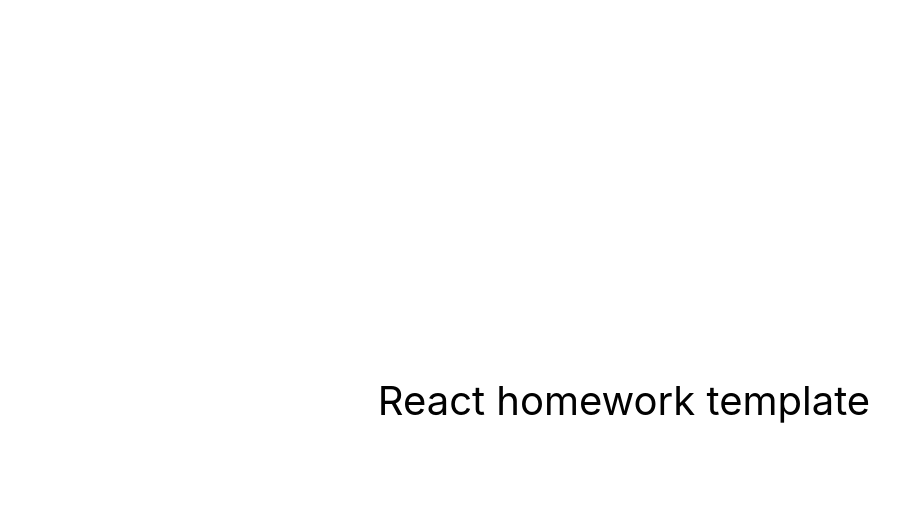
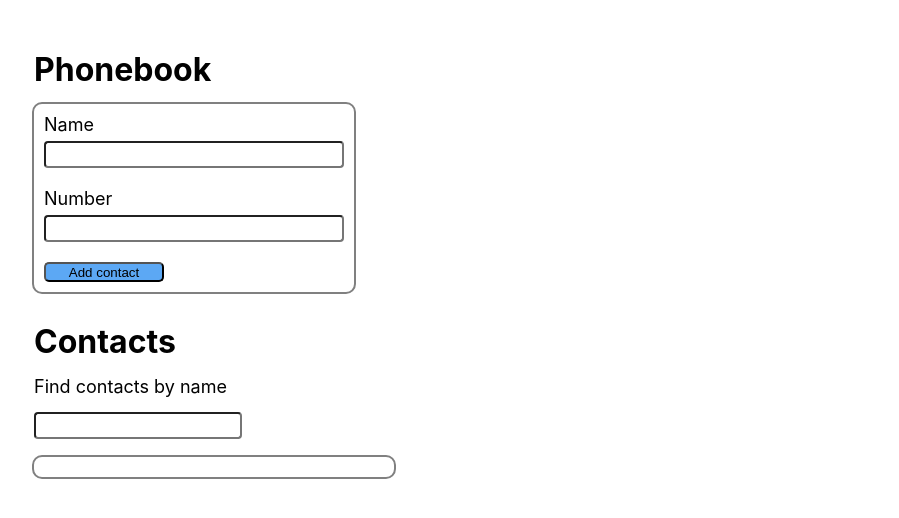
Before and after one commit to Denys07748/goit-react-hw-04-phonebook, a React (Create React App) app: page / in a window 1280 px wide. Shown: the top 518 px of the page, without its empty margins (16-915 px from the left). Built offline with nearby package versions, Linux system fonts and the light colour scheme.

Commit message:
додає стартові файли

```diff
--- /dev/null
+++ b/src/components/App/App.jsx
@@ -0,0 +1,85 @@
+import React, { Component } from 'react';
+import { nanoid } from 'nanoid';
+import {Container, TitleMain, TitleSec} from './App.styled'
+import ContactForm from 'components/ContactForm/ContactForm';
+import ContactList from 'components/ContactList/ContactList';
+import Filter from 'components/Filter/Filter';
+
+class App extends Component {
+  state = {
+    contacts: [],
+    filter: ''
+  }
+
+  componentDidMount() {
+    const contacts = localStorage.getItem('contacts');
+    const parsedContacts = JSON.parse(contacts);
+
+    if(parsedContacts) {
+      this.setState({ contacts: parsedContacts });
+    }
+  }
+
+  componentDidUpdate(prevPors, prevState) {
+    if(this.state.contacts !== prevState.contacts) {
+      localStorage.setItem('contacts', JSON.stringify(this.state.contacts));
+    }
+  }
+
+  addContact = contactData => {
+    const isIncludes = this.state.contacts.some(({name, number}) => name.toLowerCase() === contactData.name.toLowerCase() ||
+      number === contactData.number);
+    if(isIncludes) {
+      alert('A contact with the same name or number is already in contacts');
+      return;
+    }
+
+    const newContact = {
+      id: nanoid(5),
+      ...contactData,
+    }
+
+    this.setState(({ contacts }) => ({
+      contacts: [newContact, ...contacts],
+    }))
+  };
+
+  changeFilter = e => {
+    this.setState({filter: e.currentTarget.value})
+  };
+
+  getVisibleContacts = () => {
+    const {filter, contacts} = this.state;
+    const normalizedFilter = filter.toLowerCase();
+
+    return contacts.filter(({name}) =>
+      name.toLowerCase().includes(normalizedFilter)
+    );
+  };
+
+  deleteContact = contactId => {
+    this.setState(prevState => ({
+      contacts: prevState.contacts.filter(({id}) => id !== contactId),
+    }));
+  };
+
+  render() {
+    const visibleContacts = this.getVisibleContacts();
+
+    return (
+      <Container>
+        <TitleMain>Phonebook</TitleMain>
+        <ContactForm
+          onSubmit={this.addContact}
+        />
+
+        <TitleSec>Contacts</TitleSec>
+        <Filter value={this.state.filter} onChange={this.changeFilter}/>
+        <ContactList contacts={visibleContacts} onDeleteContact={this.deleteContact} />
+      </Container>
+    );
+  }
+
+};
+
+export default App;
--- /dev/null
+++ b/src/components/App/App.styled.jsx
@@ -0,0 +1,35 @@
+import styled from '@emotion/styled';
+
+export const Container = styled.div`
+    height: 100vh;
+    font-size: 18px;
+    color: #010101;
+    padding: 50px;
+
+    input {
+      font-size: 18px;
+      border-radius: 4px
+    }
+
+    label {
+        font-size: 18px;
+    }
+
+    button {
+        cursor: pointer;
+    }
+`;
+
+export const TitleMain = styled.h1`
+    font-size: 32px;
+    font-weight: bold;
+    margin: 0;
+    padding-bottom: 15px;
+`;
+
+export const TitleSec = styled.h2`
+    font-size: 32px;
+    font-weight: bold;
+    margin: 0;
+    padding: 30px 0 15px 0;
+`;
--- /dev/null
+++ b/src/components/ContactForm/ContactForm.jsx
@@ -0,0 +1,63 @@
+import PropTypes from 'prop-types';
+import { FormEl } from "./ContactForm.styled";
+import { Formik, Field, ErrorMessage } from "formik";
+import * as yup from "yup";
+
+const { validName: { checkName, messageName }, validNum: { checkNum, messageNum } } = {
+    validName: {
+        checkName: /^[a-zA-Zа-яА-Я]+(([' -][a-zA-Zа-яА-Я ])?[a-zA-Zа-яА-Я]*)*$/,
+        messageName: 'Name may contain only letters',
+    },
+    validNum: {
+        checkNum: /\+?\d{1,4}?[-.\s]?\(?\d{1,3}?\)?[-.\s]?\d{1,4}[-.\s]?\d{1,4}[-.\s]?\d{1,9}/,
+        messageNum: 'Phone number must be digits',
+    },
+}
+
+const schema = yup.object().shape({
+    name: yup.string().matches(checkName, messageName).required('Name is required'),
+    number: yup.string().matches(checkNum, messageNum).required('Number is required'),
+});
+
+const initialValues = {
+    name: '',
+    number: '',
+};
+
+const ContactForm = ({onSubmit}) => {
+    const handleSubmit = (values, {resetForm}) => {
+
+        onSubmit(values);
+        resetForm();
+    };
+
+        return (
+            <Formik initialValues={initialValues}
+                    validationSchema={schema}
+                    onSubmit={handleSubmit}>
+                <FormEl>
+                    <label htmlFor='name'>
+                        Name<Field
+                            type="text"
+                            name="name"
+                        />
+                        <ErrorMessage name="name" component='div'/>
+                    </label>
+                    <label htmlFor='number'>
+                        Number<Field
+                            type="tel"
+                            name="number"
+                        />
+                        <ErrorMessage name="number" component='div'/>
+                    </label>
+                    <button type='submit'>Add contact</button>
+                </FormEl>
+            </Formik>
+        );
+}
+
+export default ContactForm;
+
+ContactForm.propTypes = {
+    onSubmit: PropTypes.func.isRequired,
+};
--- /dev/null
+++ b/src/components/ContactForm/ContactForm.styled.jsx
@@ -0,0 +1,36 @@
+import styled from '@emotion/styled';
+import { Form } from 'formik';
+
+export const FormEl = styled(Form)`
+    display: flex;
+    flex-direction: column;
+    width: 300px;
+    outline: 2px solid gray;
+    border-radius: 8px;
+    padding: 10px;
+
+    label {
+    display: flex;
+    flex-direction: column;
+    margin-bottom: 20px;
+    }
+
+    input {
+        margin-top: 6px;
+    }
+
+    div {
+        color: #df0707;
+    }
+
+    button {
+        width: 120px;
+        background-color: #5ca8f4;
+        border-radius: 5px;
+        height: 20px;
+    }
+
+    button:hover {
+        background-color: blue;
+    }
+`;
--- /dev/null
+++ b/src/components/ContactList/ContactList.jsx
@@ -0,0 +1,24 @@
+import PropTypes from 'prop-types';
+import { ContactsList } from './ContactList.styled';
+import ContactListItem from './ContactListItem';
+
+const ContactList = ({contacts, onDeleteContact}) => {
+    return (
+        <ContactsList>
+            {contacts.map(({id, name, number}) =>
+                <ContactListItem key={id} id={id} name={name} number={number} onDeleteContact={onDeleteContact}/>
+            )}
+        </ContactsList>
+    )
+};
+
+export default ContactList;
+
+ContactList.propTypes = {
+    contacts: PropTypes.arrayOf(
+        PropTypes.shape({
+          id: PropTypes.string.isRequired,
+        }),
+    ).isRequired,
+    onDeleteContact: PropTypes.func.isRequired,
+}
--- /dev/null
+++ b/src/components/ContactList/ContactList.styled.jsx
@@ -0,0 +1,37 @@
+import styled from '@emotion/styled';
+
+
+export const ContactsList = styled.ul`
+  display: flex;
+  flex-direction: column;
+  width: 340px;
+  outline: 2px solid gray;
+  border-radius: 8px;
+  padding: 10px;
+`;
+
+export const ContactEl = styled.li`
+  display: flex;
+  justify-content: space-between;
+  align-items: baseline;
+
+  &:not(:last-child) {
+    margin-bottom: 10px;
+  }
+
+  p {
+    margin: 0;
+    margin-right: 10px;
+  }
+
+  button {
+    width: 100px;
+    background-color: #5ca8f4;
+    border-radius: 5px;
+    height: 20px;
+  }
+
+  button:hover {
+        background-color: blue;
+    }
+`;
--- /dev/null
+++ b/src/components/ContactList/ContactListItem.jsx
@@ -0,0 +1,22 @@
+import PropTypes from 'prop-types';
+import { ContactEl } from './ContactList.styled';
+
+const ContactListItem = ({id, name, number, onDeleteContact}) => {
+    return (
+        <ContactEl>
+           <p>{name}: {number}</p>
+           <button type='button' onClick={() => onDeleteContact(id)}>
+            Delete
+           </button>
+        </ContactEl>
+    )
+};
+
+export default ContactListItem;
+
+ContactListItem.propTypes = {
+    id: PropTypes.string.isRequired,
+    name: PropTypes.string.isRequired,
+    number: PropTypes.string.isRequired,
+    onDeleteContact: PropTypes.func.isRequired,
+}
--- /dev/null
+++ b/src/components/Filter/Filter.jsx
@@ -0,0 +1,18 @@
+import PropTypes from 'prop-types';
+import { FilterInput } from './Filter.styled';
+
+const Filter = ({value, onChange}) => {
+    return (
+        <label>
+            Find contacts by name
+            <FilterInput type="text" value={value} onChange={onChange}/>
+        </label>
+    )
+};
+
+export default Filter;
+
+Filter.propTypes = {
+    value: PropTypes.string,
+    onChange: PropTypes.func.isRequired,
+}
--- /dev/null
+++ b/src/components/Filter/Filter.styled.jsx
@@ -0,0 +1,7 @@
+import styled from '@emotion/styled';
+
+export const FilterInput = styled.input`
+  display: block;
+  margin-top: 15px;
+  width: 200px;
+`;
--- a/src/index.js
+++ b/src/index.js
@@ -1,6 +1,6 @@
 import React from 'react';
 import ReactDOM from 'react-dom/client';
-import { App } from 'components/App';
+import App from 'components/App/App';
 import './index.css';
 
 ReactDOM.createRoot(document.getElementById('root')).render(
```
Also changed, not shown: 1 other file (tests, documents, lock files or other folders).
